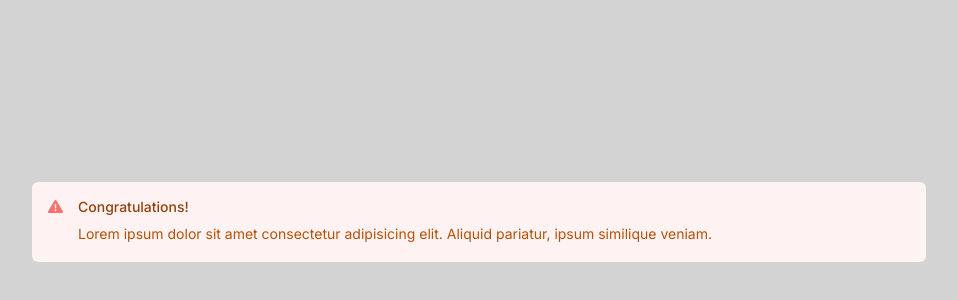
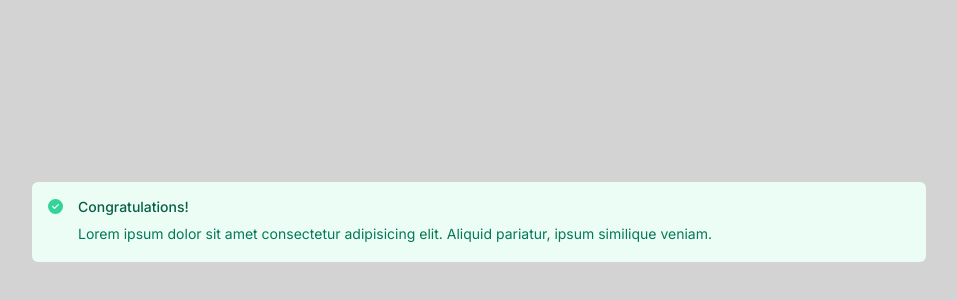
Before and after one commit to erzanthedev/component-library, a React (Create React App) app: page / in a window 1280 px wide. Shown: the part 178-478 px from the top of the page, without its empty margins (161-1118 px from the left). Built offline with nearby package versions, Linux system fonts and the light colour scheme.

Commit message:
feat: added props to allow dynamic styling

```diff
--- a/src/App.js
+++ b/src/App.js
@@ -2,7 +2,12 @@ import Banner from "./components/banners/Banner";
 function App() {
   return (
     <main>
-      <Banner />
+      <Banner
+        variant="multi"
+        status="success"
+        title="Congratulations!"
+        text="Lorem ipsum dolor sit amet consectetur adipisicing elit. Aliquid pariatur, ipsum similique veniam."
+      />
     </main>
   );
 }
--- a/src/components/banners/Banner.js
+++ b/src/components/banners/Banner.js
@@ -1,15 +1,12 @@
 import icons from "../banners/icons";
 
-const Banner = () => {
+const Banner = ({ variant = "multi", status = "neutral", title, text }) => {
   return (
-    <div className="banner banner-error multi">
-      <span className="banner-icon">{icons.warning}</span>
+    <div className={`banner banner-${status} ${variant}`}>
+      <span className="banner-icon">{icons[status]}</span>
       <div className="banner-content">
-        <h2 className="banner-title">Congratulations!</h2>
-        <p className="banner-text">
-          Lorem ipsum dolor sit amet consectetur adipisicing elit. Aliquid
-          pariatur, ipsum similique veniam.
-        </p>
+        <h2 className="banner-title">{title}</h2>
+        <p className="banner-text">{text}</p>
       </div>
     </div>
   );
```
